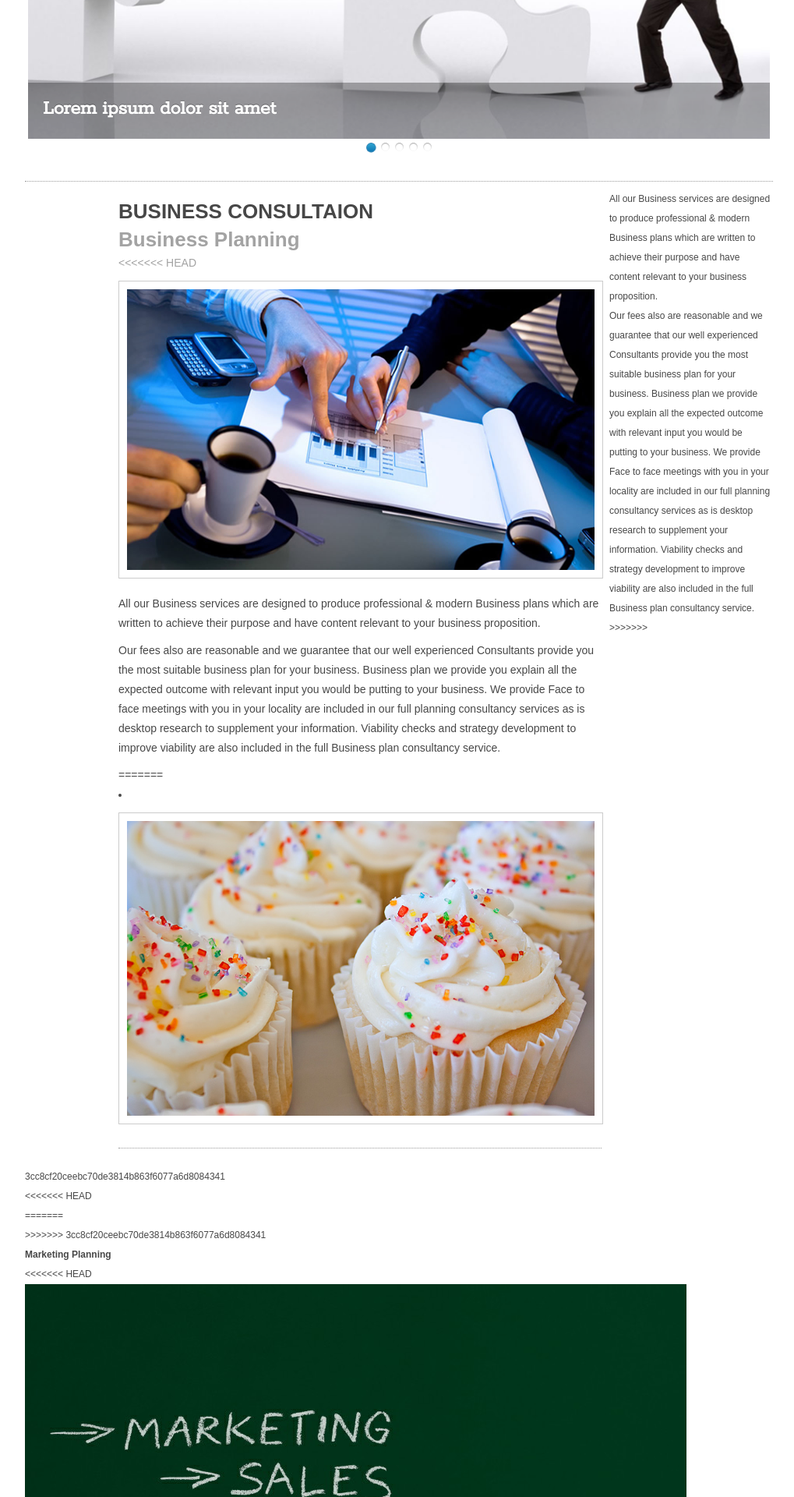
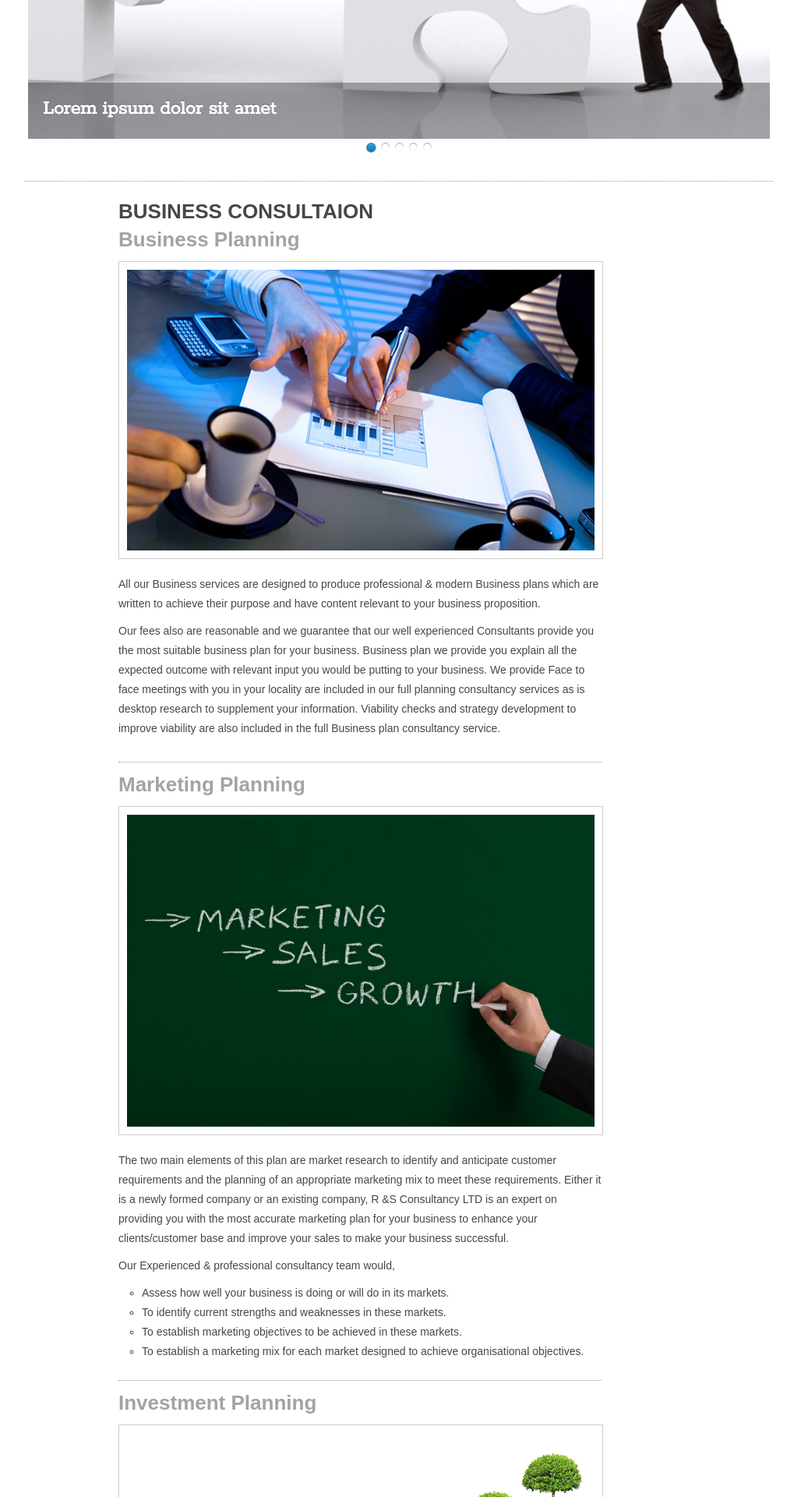
Before and after one commit to enadun/randsconsultants, a PHP site: page /services.php in a window 1280 px wide. Shown: the part 452-2372 px from the top of the page at 78% size, without its empty margins (128-1147 px from the left). Run offline with PHP 8.4, Linux system fonts and the light colour scheme.

Commit message:
Added images

```diff
--- a/contactus.php
+++ b/contactus.php
@@ -160,6 +160,7 @@
 				<article>
 					<div class="heading">
 						<h2><a href="#">Contact us</a></h2>
+						<img src="./images/big_logo.png"/>
 					</div>
 				  <div class="content">
 					<p></p>
--- a/index.php
+++ b/index.php
@@ -198,7 +198,7 @@ business.</p>
 				</article>
 				<article>
 					<div class="heading">
-						<h3>Our Guaranteed Business Policy for our Clients</h3>
+						<h2>Our Guaranteed Business Policy for our Clients</h2>
 						<img src="images/flow-chart.png"/>
 					</div>
 				</article>
--- a/services.php
+++ b/services.php
@@ -162,10 +162,7 @@ are using an outdated browser. For a faster, safer browsing experience, upgrade
 					<div class="heading">
 						<h2>BUSINESS CONSULTAION</h2>
 						<div class="info">
-							<ul>
-							  <li>
 							    <h2>Business Planning</h2>
-<<<<<<< HEAD
 				  </div>
 						<img src="images/business_planing.jpg"/>
 					</div>
@@ -178,45 +175,19 @@ relevant input you would be putting to your business. We provide  Face to face m
 locality are included in our full planning consultancy services as is desktop research to supplement your
 information. Viability checks and strategy development to improve viability are also included in the full
 Business plan consultancy service.</p>
-=======
-							  </li>
-							  <li></li></ul>
-							<div class="clearboth"></div>
-					  </div>
-						<img src="images/inacup_vanilla.jpg"/>
-					</div>
-
-	  <div class="content">
-						<p>All our Business services are designed to produce professional & modern Business plans  which are written to achieve their purpose and have content relevant to your business proposition.</p>
-						<p>Our fees also are  reasonable and  we guarantee that  our well experienced Consultants provide you the most suitable business plan for your business.  Business plan we provide you explain all the expected outcome with relevant input you would be putting to your business. We provide  Face to face meetings with you in your locality are included in our full planning consultancy services as is desktop research to supplement your information. Viability checks and strategy development to improve viability are also included in the full Business plan consultancy service.</p>
->>>>>>> 3cc8cf20ceebc70de3814b863f6077a6d8084341
 
 				  </div>
 				</article>
 				<article>
-<<<<<<< HEAD
 				<div class="info">
-=======
+
 					<div class="heading">
-						 <div class="info">
->>>>>>> 3cc8cf20ceebc70de3814b863f6077a6d8084341
-							<ul>
-							  <li>
-							    <h2>Marketing Planning</h2>
-							  </li>
-<<<<<<< HEAD
-			    </div>
-					<div class="heading">
+					<h2>Marketing Planning</h2>
 						 <img src="images/Marketing-Blackboard.jpg" />
 					</div>
-=======
-							  <li></li></ul>
 							<div class="clearboth"></div>
 					  </div>
-						<img src="images/inacup_samoa.jpg" />
-					</div>
 
->>>>>>> 3cc8cf20ceebc70de3814b863f6077a6d8084341
 					<div class="content">
 						<p>The two main elements of this plan are market research to identify and anticipate customer requirements and
 the planning of an appropriate marketing mix to meet these requirements. Either it is a newly formed company or
@@ -243,10 +214,7 @@ objectives.</li>
 					<div class="heading">
 					  <img src="images/invesment_planing.jpg" />
 					</div>
-<<<<<<< HEAD
-=======
 
->>>>>>> 3cc8cf20ceebc70de3814b863f6077a6d8084341
 					<div class="content">
 						<p>our aim is to bring you the most comprehensive source of financial advice and information in the UK. we are
 Matched by excellent standards of service and expertise, delivered with honesty and integrity .We adopt a
@@ -267,92 +235,7 @@ to  		                          start your business / Staff training and Recruit
 Support.</li>
 			      </ul>
 				</article>
-			</div>
-<<<<<<< HEAD
-			<div id="sidebar" class="col-1-3">
-				<section>
-					<div class="wrap-search">
-						<div id="search">
-							<div class="button-search"></div>
-							<input type="text" value="Search..." onFocus="if (this.value == &#39;Search...&#39;) {this.value = &#39;&#39;;}"
- onBlur="if (this.value == &#39;&#39;) {this.value = &#39;Search...&#39;;}">
-						</div>
-					</div>
-					<div class="social">
-						<a href="#"><img src="images/facebook-icon.png" title="Facebook" /></a>
-						<a href="#"><img src="images/rss-icon.png" title="Rss"/></a>
-						<a href="#"><img src="images/google-icon.png" title="Google Plus"/></a>
-						<a href="#"><img src="images/linkedin-icon.png" title="Linkedin"/></a>
-					</div>
-				</section>
-				<section>
-					<div class="heading"><h2>About us</h2></div>
-					<div class="content">
-						<img src="images/zerotheme.png" style="border:none;"/>
-						<p>Free Html5 Templates created by <a href="http://www.zerotheme.com">Zerotheme</a>. You can use and modify the
-template for both personal and commercial use. You must keep all copyright information and credit links in the
-template and associated files.</p>
-					</div>
-				</section>
-				<section>
-					<div class="heading"><h2>Categories</h2></div>
-					<div class="content">
-						<ul>
-							<li><a href="http://www.zerotheme.com">Free Html5 Templates</a></li>
-							<li><a href="http://www.zerotheme.com">Free Responsive Themes</a></li>
-							<li><a href="http://www.zerotheme.com">Free Html5 and Css3 Themes</a></li>
-						</ul>
-					</div>
-				</section>
-				<section>
-					<div class="heading"><h2>Gallery</h2></div>
-					<div class="content">
-						<div class="gallery">
-							<a href="#"><img src="images/port1.jpg" class="grayscale"/></a>
-							<a href="#"><img src="images/port2.jpg" class="grayscale"/></a>
-							<a href="#"><img src="images/port3.jpg" class="grayscale"/></a>
-							<a href="#"><img src="images/port1.jpg" class="grayscale"/></a>
-							<a href="#"><img src="images/port2.jpg" class="grayscale"/></a>
-							<a href="#"><img src="images/port3.jpg" class="grayscale"/></a>
-						</div>
-					</div>
-				</section>
-				<section>
-					<div class="heading"><h2>Popular Post</h2></div>
-					<div class="content">
-						<div class="post">
-							<img src="images/port1.jpg" width="50px"/>
-							<h4><a href="#">Lorem ipsum dolor sit amet</a></h4>
-							<p>November 11 ,2012</p>
-						</div>
-						<div class="post">
-							<img src="images/port2.jpg" width="50px"/>
-							<h4><a href="#">Aliquam viverra convallis</a></h4>
-							<p>November 11 ,2012</p>
-						</div>
-						<div class="post">
-							<img src="images/port3.jpg" width="50px"/>
-							<h4><a href="#">TSed accumsan libero</a></h4>
-							<p>November 11 ,2012</p>
-						</div>
-						<div class="post">
-							<img src="images/port1.jpg" width="50px"/>
-							<h4><a href="#">Lorem ipsum dolor sit amet</a></h4>
-							<p>November 11 ,2012</p>
-						</div>
-						<div class="post">
-							<img src="images/port2.jpg" width="50px"/>
-							<h4><a href="#">Aliquam viverra convallis</a></h4>
-							<p>November 11 ,2012</p>
-						</div>
-					</div>
-				</section>
-			</div>
-=======
->>>>>>> 3cc8cf20ceebc70de3814b863f6077a6d8084341
-		</div>
-	</div>
-</section>
+			</section>
 <!--------------Footer--------------->
 <div class="wrap-footer">
 	<footer>
```
Also changed, not shown: whyus.php (+3 -8 lines), images/big_logo.png (added), images/customer_service.png (added), images/open_attitude.png (added).
